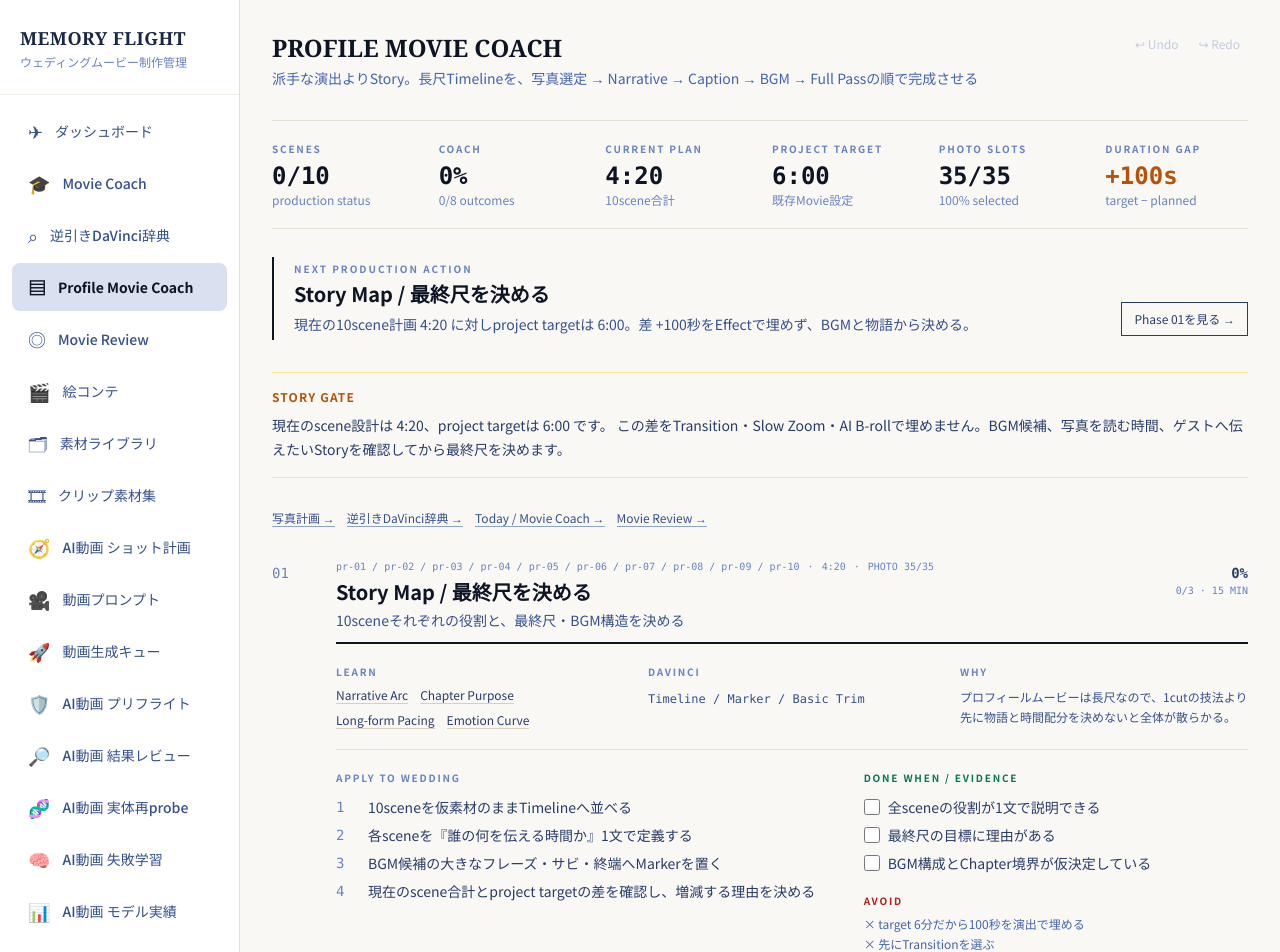
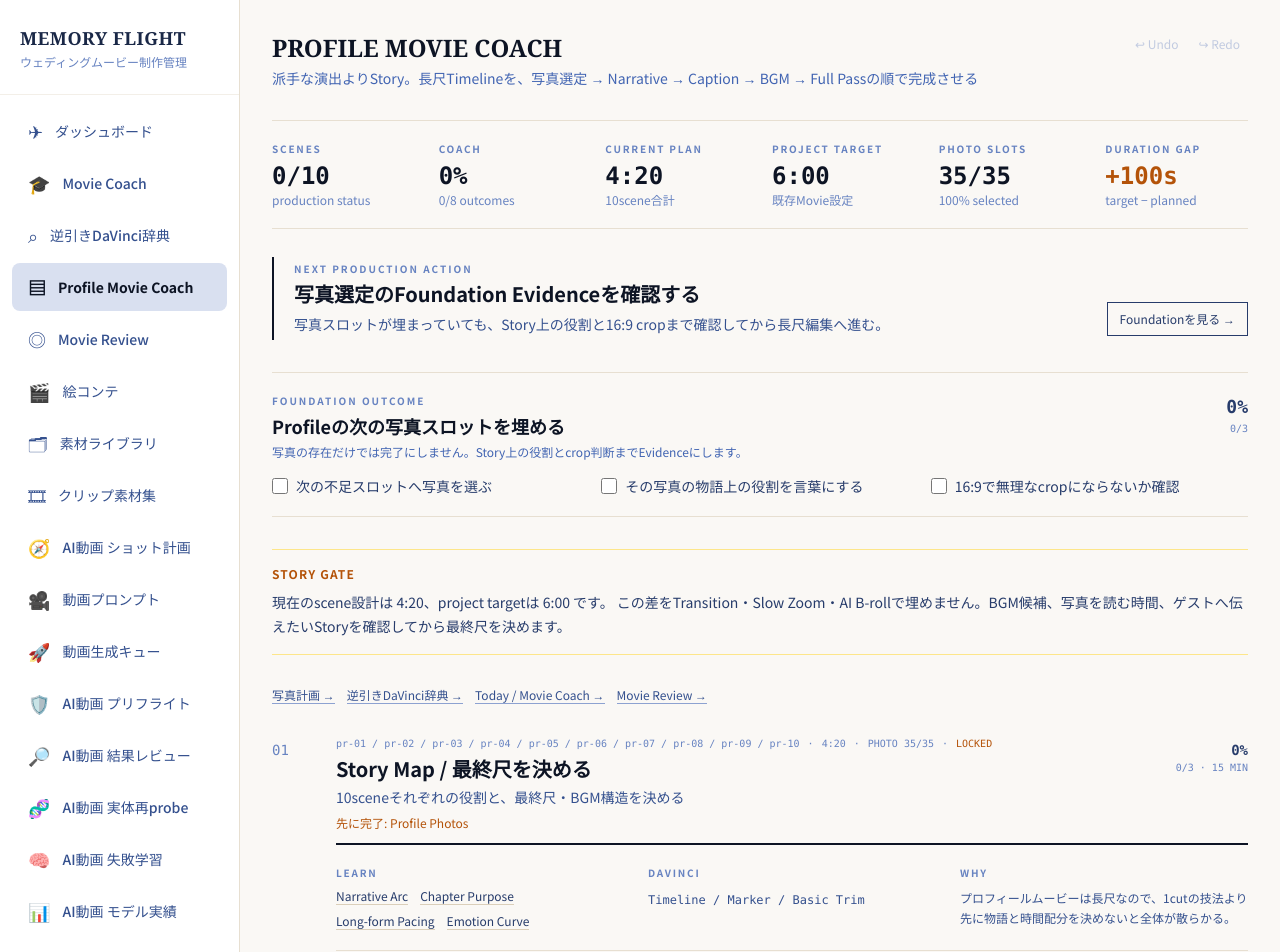
Before and after one commit to m-shogo/wedding-project, a React (Vite) app in the folder movie-dashboard/: page /movie-coach/profile in a window 1280 px wide. Shown: the top 952 px of the page. Built offline with nearby package versions, Linux system fonts and the light colour scheme.

Commit message:
fix(movie-coach): enforce profile phase prerequisites in UI

```diff
--- a/movie-dashboard/src/pages/ProfileMovieCoach.tsx
+++ b/movie-dashboard/src/pages/ProfileMovieCoach.tsx
@@ -1,6 +1,7 @@
 import { useEffect, useState } from "react";
 import { Link } from "react-router-dom";
 import { Header } from "../components/Header";
+import { productionOutcomes } from "../data/movieCoach";
 import { profileProductionOutcomes } from "../data/profileCoachLearning";
 import { profileCoachPhases } from "../data/profileCoachRoadmap";
 import {
@@ -46,12 +47,27 @@ export function ProfileMovieCoach() {
   const storyNeedsResolution = durationGap !== 0;
   const coachStats = getMovieCoachProgress("profile", coachProgress);
 
+  const profileFoundation = productionOutcomes.find(
+    (outcome) => outcome.outcomeId === "profile-photo-selection",
+  );
+  const foundationCompletion = profileFoundation
+    ? getOutcomeCompletion(profileFoundation, coachProgress.outcomeChecklist)
+    : null;
+  const outcomeRegistry = [...productionOutcomes, ...profileProductionOutcomes];
+
   const nextAction = selectedPhotos < requiredPhotos
     ? {
         label: "不足写真を先に埋める",
         reason: `現在 ${selectedPhotos}/${requiredPhotos}枚。演出より先にStory素材を揃える。`,
         to: "/profile-planner",
         cta: "写真計画へ",
+      }
+    : foundationCompletion && !foundationCompletion.complete
+      ? {
+          label: "写真選定のFoundation Evidenceを確認する",
+          reason: "写真スロットが埋まっていても、Story上の役割と16:9 cropまで確認してから長尺編集へ進む。",
+          to: "#profile-photo-foundation",
+          cta: "Foundationを見る",
         }
       : storyNeedsResolution
         ? {
@@ -122,6 +138,46 @@ export function ProfileMovieCoach() {
         </div>
       </section>
 
+      {profileFoundation && foundationCompletion && (
+        <section id="profile-photo-foundation" className="mb-8 scroll-mt-6 border-y border-sand-200 dark:border-navy-600 py-5">
+          <div className="flex flex-wrap items-start justify-between gap-4">
+            <div>
+              <p className="text-[10px] tracking-[0.2em] font-semibold text-navy-400">FOUNDATION OUTCOME</p>
+              <h2 className="mt-1 text-lg font-bold text-navy-900 dark:text-sand-100">{profileFoundation.title}</h2>
+              <p className="mt-1 text-xs text-navy-500 dark:text-navy-300">
+                写真の存在だけでは完了にしません。Story上の役割とcrop判断までEvidenceにします。
+              </p>
+            </div>
+            <div className="text-right">
+              <p className={`font-mono text-lg font-bold ${foundationCompletion.complete ? "text-emerald-700 dark:text-emerald-300" : "text-navy-700 dark:text-sand-200"}`}>
+                {foundationCompletion.percent}%
+              </p>
+              <p className="text-[10px] font-mono text-navy-400">{foundationCompletion.done}/{foundationCompletion.total}</p>
+            </div>
+          </div>
+          <div className="mt-4 grid grid-cols-1 md:grid-cols-3 gap-3">
+            {profileFoundation.checklist.map((item) => {
+              const checked = (coachProgress.outcomeChecklist[profileFoundation.outcomeId] ?? []).includes(item.itemId);
+              return (
+                <label key={item.itemId} className="flex items-start gap-2 text-sm text-navy-700 dark:text-navy-200 cursor-pointer">
+                  <input
+                    type="checkbox"
+                    checked={checked}
+                    onChange={() =>
+                      setCoachProgress((current) =>
+                        toggleOutcomeChecklistProgress(current, profileFoundation, item.itemId),
+                      )
+                    }
+                    className="mt-0.5 h-4 w-4"
+                  />
+                  <span className={checked ? "line-through text-navy-400" : ""}>{item.label}</span>
+                </label>
+              );
+            })}
+          </div>
+        </section>
+      )}
+
       {durationGap !== 0 && (
         <div className="mb-8 border-y border-amber-200 dark:border-amber-800 py-4">
           <p className="text-xs font-bold tracking-widest text-amber-700 dark:text-amber-300">STORY GATE</p>
@@ -157,6 +213,15 @@ export function ProfileMovieCoach() {
           const completion = outcome
             ? getOutcomeCompletion(outcome, coachProgress.outcomeChecklist)
             : { done: 0, total: phase.done.length, percent: 0, complete: false };
+          const missingPrerequisites = (outcome?.prerequisiteOutcomeIds ?? []).filter((prerequisiteId) => {
+            const prerequisite = outcomeRegistry.find((item) => item.outcomeId === prerequisiteId);
+            return !prerequisite || !getOutcomeCompletion(prerequisite, coachProgress.outcomeChecklist).complete;
+          });
+          const unlocked = missingPrerequisites.length === 0;
+          const missingLabels = missingPrerequisites.map(
+            (prerequisiteId) =>
+              outcomeRegistry.find((item) => item.outcomeId === prerequisiteId)?.shortLabel ?? prerequisiteId,
+          );
 
           return (
             <section key={phase.phaseId} id={phase.phaseId} className="scroll-mt-6">
@@ -171,9 +236,15 @@ export function ProfileMovieCoach() {
                         <span>{formatDuration(phaseDuration)}</span>
                         {phaseRequired > 0 && <><span>·</span><span>PHOTO {phaseSelected}/{phaseRequired}</span></>}
                         {productionScenesDone && <><span>·</span><span>SCENES DONE</span></>}
+                        {!unlocked && <><span>·</span><span className="text-amber-700 dark:text-amber-300">LOCKED</span></>}
                       </div>
                       <h2 className="mt-1 text-xl font-bold text-navy-900 dark:text-sand-100">{phase.title}</h2>
                       <p className="mt-1 text-sm text-navy-600 dark:text-navy-300">{phase.productionOutcome}</p>
+                      {!unlocked && (
+                        <p className="mt-2 text-xs text-amber-700 dark:text-amber-300">
+                          先に完了: {missingLabels.join(" / ")}
+                        </p>
+                      )}
                     </div>
                     <div className="text-right">
                       <span className={`text-sm font-mono font-bold ${completion.complete ? "text-emerald-700 dark:text-emerald-300" : "text-navy-700 dark:text-sand-200"}`}>
@@ -205,7 +276,7 @@ export function ProfileMovieCoach() {
                       <p className="text-[10px] tracking-[0.18em] font-semibold text-navy-400">APPLY TO WEDDING</p>
                       <ol className="mt-3 space-y-2">
                         {phase.apply.map((item, index) => (
-                          <li key={item} className="flex gap-3 text-sm text-navy-700 dark:text-navy-200">
+                          <li key={item} className={`flex gap-3 text-sm ${unlocked ? "text-navy-700 dark:text-navy-200" : "text-navy-400 dark:text-navy-500"}`}>
                             <span className="w-5 shrink-0 font-mono text-navy-400">{index + 1}</span>
                             <span>{item}</span>
                           </li>
@@ -219,10 +290,11 @@ export function ProfileMovieCoach() {
                           ? outcome.checklist.map((item) => {
                               const checked = (coachProgress.outcomeChecklist[outcome.outcomeId] ?? []).includes(item.itemId);
                               return (
-                                <label key={item.itemId} className="flex items-start gap-2 text-sm text-navy-700 dark:text-navy-200 cursor-pointer">
+                                <label key={item.itemId} className={`flex items-start gap-2 text-sm ${unlocked ? "text-navy-700 dark:text-navy-200 cursor-pointer" : "text-navy-400 dark:text-navy-500 cursor-not-allowed"}`}>
                                   <input
                                     type="checkbox"
                                     checked={checked}
+                                    disabled={!unlocked}
                                     onChange={() =>
                                       setCoachProgress((current) =>
                                         toggleOutcomeChecklistProgress(current, outcome, item.itemId),
```
Lines whose indentation alone changed are shown as unchanged.
